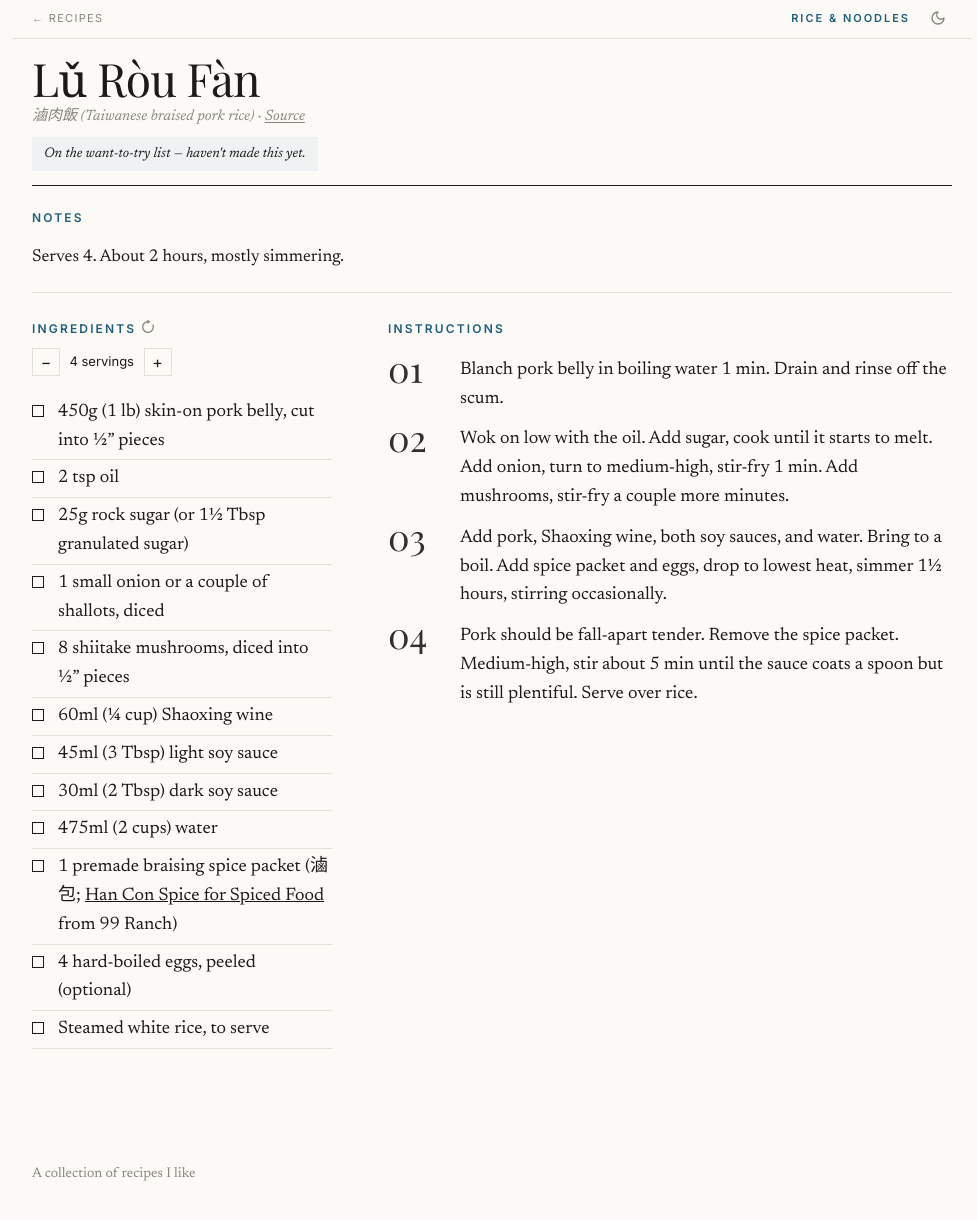
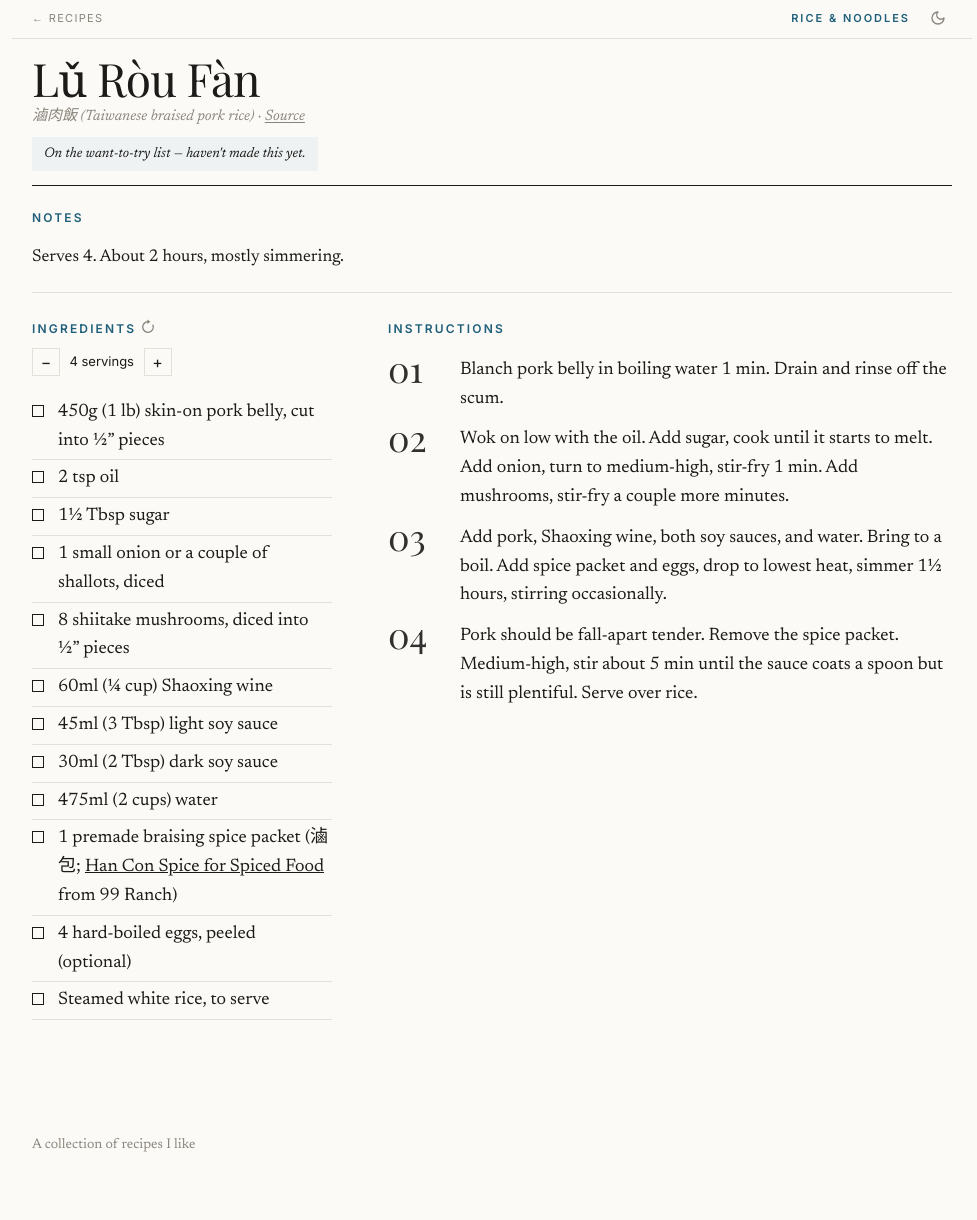
Before and after one commit to DarrenTsung/recipes, a Jekyll site: the page built from _recipes/lu_rou_fan.md, in a window 1280 px wide and 1225 px high. Shown: the top 1220 px of the window, without its empty margins (48-1025 px from the left). Built offline with Jekyll 4.4.1, drawn with Linux system fonts in a browser that asks for light colours; some web fonts are replaced.

Commit message:
recipes: use regular sugar in lu rou fan
Co-Authored-By: Claude Opus 5.5 <noreply@anthropic.com>
Claude-Session: https://claude.ai/code/session_016vH9kDNhhCqNNBKUWw2YxA

```diff
--- a/_recipes/lu_rou_fan.md
+++ b/_recipes/lu_rou_fan.md
@@ -18,7 +18,7 @@ Serves 4. About 2 hours, mostly simmering.
 
 - 450g (1 lb) skin-on pork belly, cut into ½" pieces
 - 2 tsp oil
-- 25g rock sugar (or 1½ Tbsp granulated sugar)
+- 1½ Tbsp sugar
 - 1 small onion or a couple of shallots, diced
 - 8 shiitake mushrooms, diced into ½" pieces
 - 60ml (¼ cup) Shaoxing wine
```
